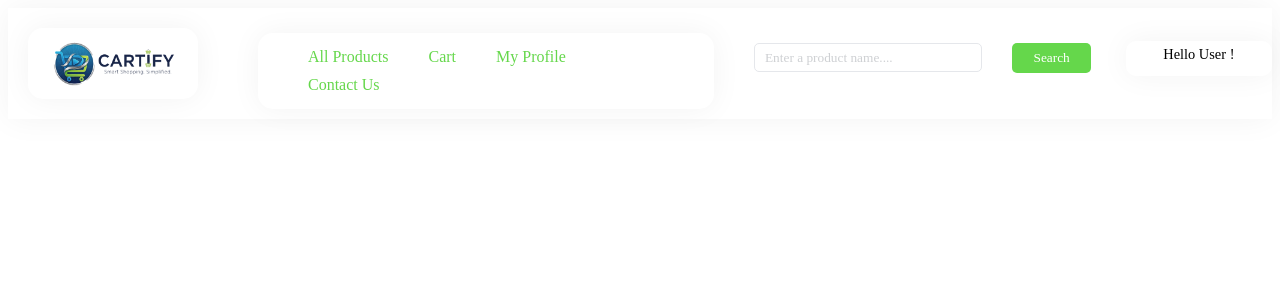
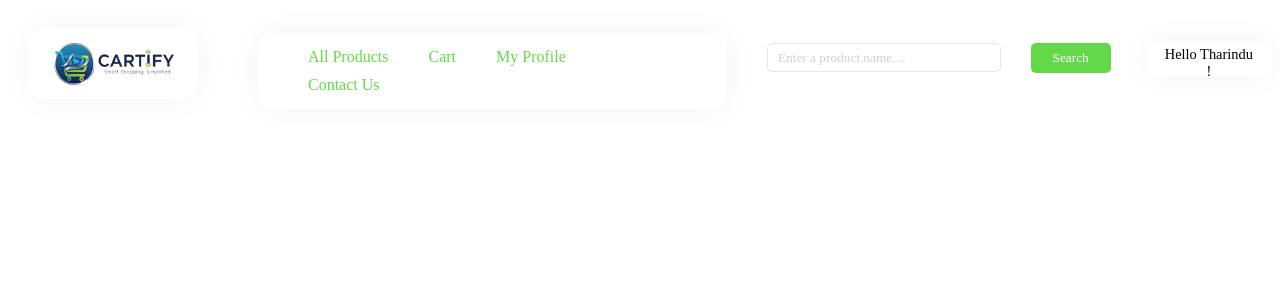
Before and after one commit to tharindudev13/Cartify, a React (Vite) app: page / in a window 1280 px wide. Shown: the top 300 px of the page. Built offline with nearby package versions, Linux system fonts and the light colour scheme.

Commit message:
Added user details

```diff
--- a/src/components/Navbar.jsx
+++ b/src/components/Navbar.jsx
@@ -1,9 +1,21 @@
 import { NavLink } from 'react-router'
 import Logo from '../assets/logo_bg_rm.png'
+import { useDispatch, useSelector } from 'react-redux'
+import { useEffect } from 'react'
 
-const test = 1
+
 
 function Navbar() {
+
+    const test = 1
+
+    const userName = useSelector((state) => {return state.user.userName})
+
+    useEffect(() => {
+        console.log(userName);
+
+    })
+
   return (
     <>
         <div className="navbar">
@@ -25,7 +37,7 @@ function Navbar() {
                 <button>Login</button>
             )}
              {test == 1 && (
-                <h3 className='user'>Hello User !</h3>
+                <h3 className='user'>Hello {userName} !</h3>
             )}
 
         </div>
--- a/src/features/UserSlice.js
+++ b/src/features/UserSlice.js
@@ -1,7 +1,7 @@
 import { createSlice } from "@reduxjs/toolkit";
 
 const initialState = {
-    userName: '',
+    userName: 'Tharindu',
     age: 0,
     email: '',
     address: '',
@@ -26,3 +26,6 @@ const UserSlice = createSlice({
         }
     }
 })
+
+export default UserSlice.reducer
+export const {setUserDetails} = UserSlice.actions
--- a/src/index.css
+++ b/src/index.css
@@ -4,14 +4,13 @@
 
 .navbar{
   display: flex;
-  box-shadow: 0 0 30px 0 rgba(0,0,0,0.05);
 
 
 }
 
 .navbar img{
   padding: 10px;
-  margin: 20px;
+  margin: 20px 20px;
   width: 150px;
   border-radius: 15px;
   box-shadow: 0 0 30px 0 rgba(0,0,0,0.05);
@@ -82,10 +81,12 @@ a:hover{
   box-shadow: 0 0 30px 0 rgba(0,0,0,0.05);
   border-radius: 10px;
   margin: 33px 0px;
-  width: 150px;
+  width: auto;
   height: 30px;
   text-align: center;
   padding-top: 5px;
+  padding-left: 15px;
+  padding-right: 15px;
   font-size: 0.9em;
   font-weight: 500;
   align-items: center;
--- a/src/main.jsx
+++ b/src/main.jsx
@@ -2,7 +2,11 @@ import { StrictMode } from 'react'
 import { createRoot } from 'react-dom/client'
 import './index.css'
 import App from './App.jsx'
+import { Provider } from 'react-redux'
+import store from './store.js'
 
 createRoot(document.getElementById('root')).render(
-    <App />
+    <Provider store={store}>
+        <App />
+    </Provider>
 )
--- a/src/store.js
+++ b/src/store.js
@@ -0,0 +1,12 @@
+import { configureStore } from "@reduxjs/toolkit";
+import userReducer from './features/UserSlice'
+
+const store = configureStore({
+    reducer: {
+        user: userReducer
+    }
+})
+
+
+
+export default store
```
Also changed, not shown: src/components/Product.jsx (added).
